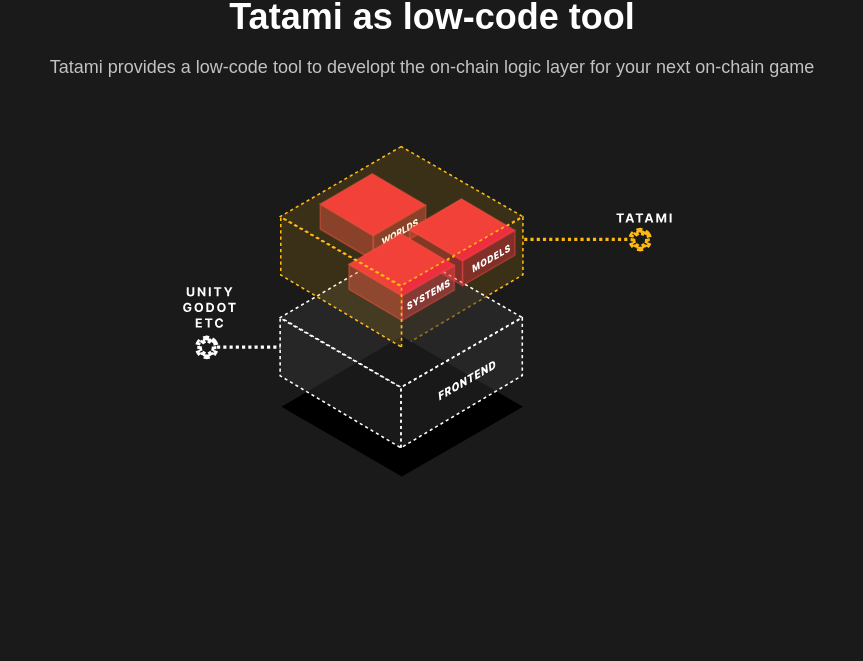
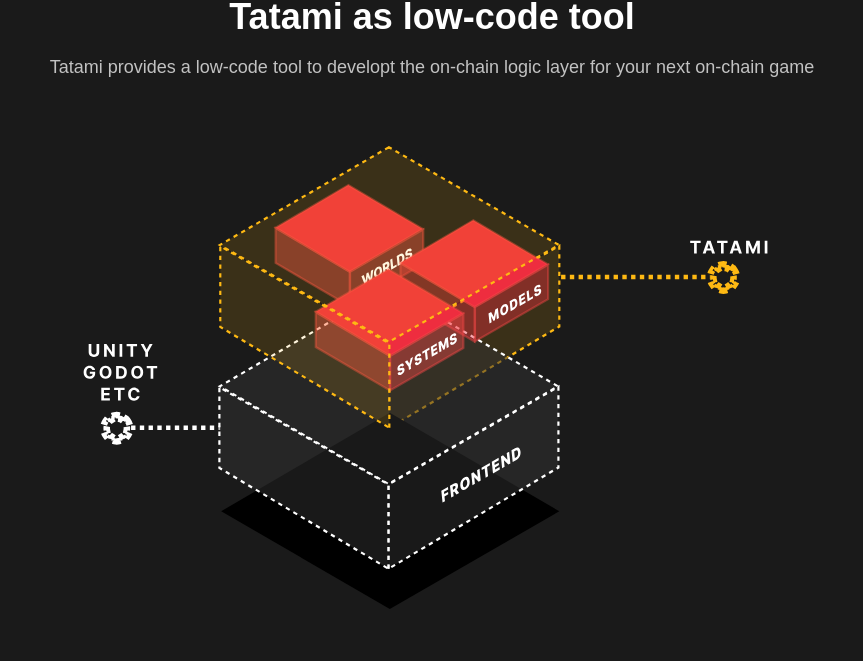
Before and after one commit to kabugatti/Tatami, a Next.js app in the folder apps/frontend/: page / in a window 1280 px wide. Shown: the part 1831-2492 px from the top of the page, without its empty margins (208-1071 px from the left). Built offline with nearby package versions, Linux system fonts and the light colour scheme.

Commit message:
increased height

```diff
--- a/apps/frontend/components/low_code_section/low_code_section.tsx
+++ b/apps/frontend/components/low_code_section/low_code_section.tsx
@@ -19,8 +19,8 @@ const low_code_section = () => {
         <div className="flex items-center justify-center ">
           <Image
             src={LowCode}
-            width={500}
-            height={500}
+            width={700}
+            height={700}
             alt={"low cod section"}
           />
         </div>
```
